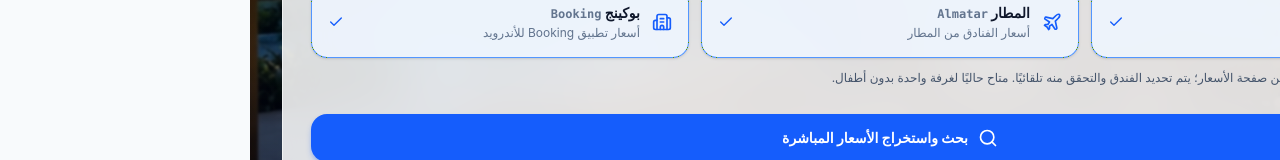
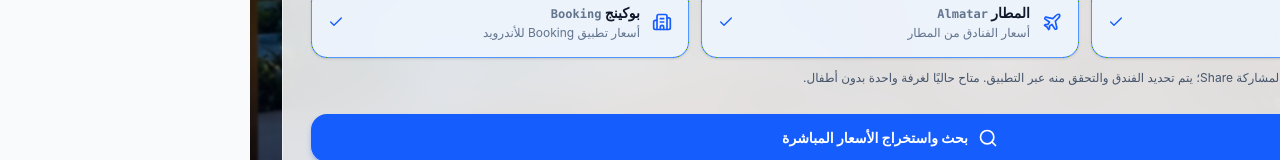
Before and after one commit to minasamir1401/hotel-price-tracker, a React (Vite) app: page / in a window 1280 px wide. Both pictures are taken after a click on the button "تحديد الكل". Shown: the part 958-1118 px from the top of the page. Built offline with nearby package versions, Linux system fonts and the light colour scheme; no server answers.

Commit message:
Explain Booking property and Share link support

```diff
--- a/src/components/SourceSelector.jsx
+++ b/src/components/SourceSelector.jsx
@@ -26,6 +26,6 @@
         </button>;
       })}
     </div>
-    {selectedSources.includes('booking') && <p className="text-xs text-slate-600">Booking: الصق رابط الفندق الكامل من صفحة الأسعار؛ يتم تحديد الفندق والتحقق منه تلقائيًا. متاح حاليًا لغرفة واحدة بدون أطفال.</p>}
+    {selectedSources.includes('booking') && <p className="text-xs text-slate-600">Booking: الصق رابط الفندق أو رابط المشاركة Share؛ يتم تحديد الفندق والتحقق منه عبر التطبيق. متاح حاليًا لغرفة واحدة بدون أطفال.</p>}
   </div>;
 }
```
